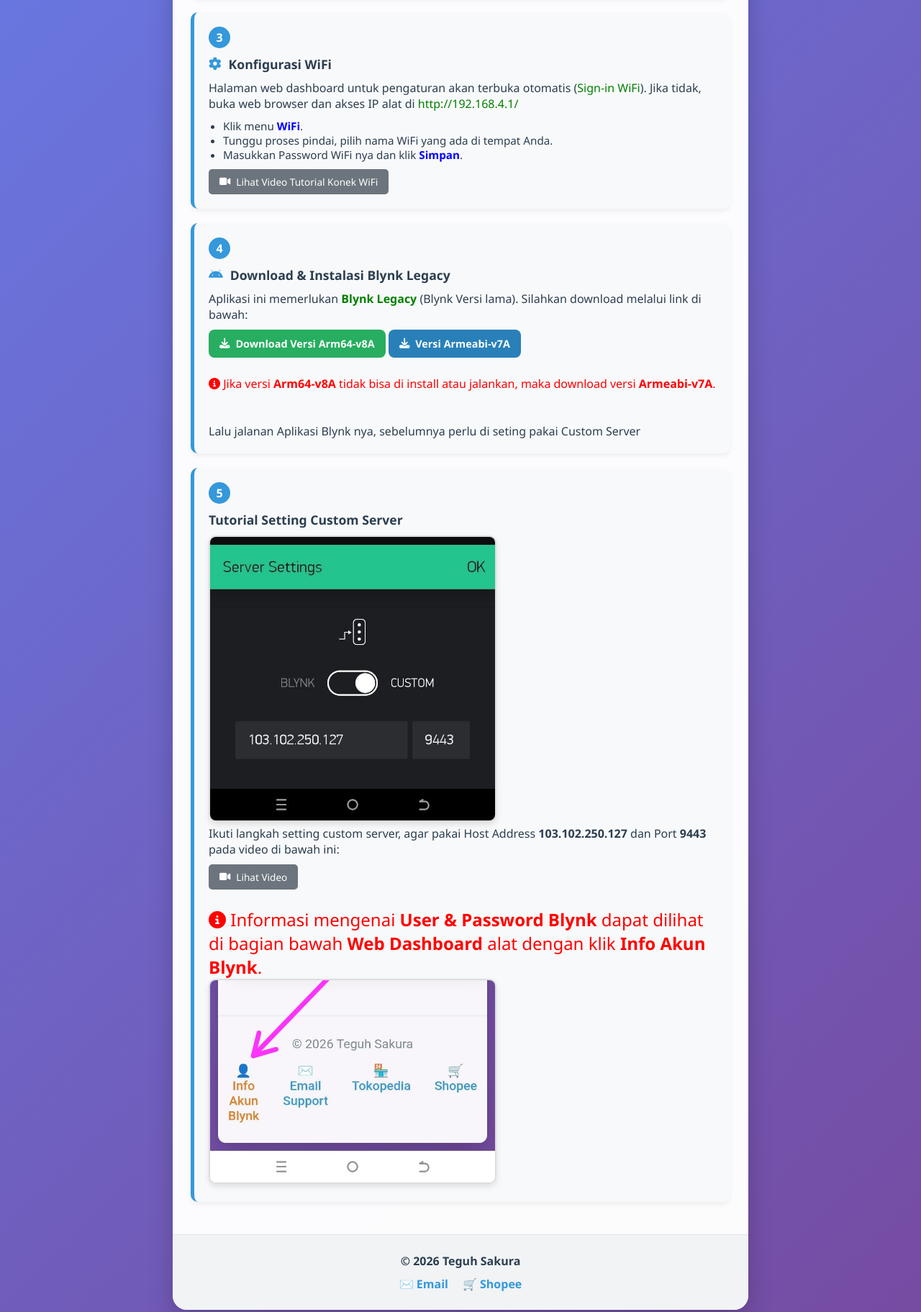
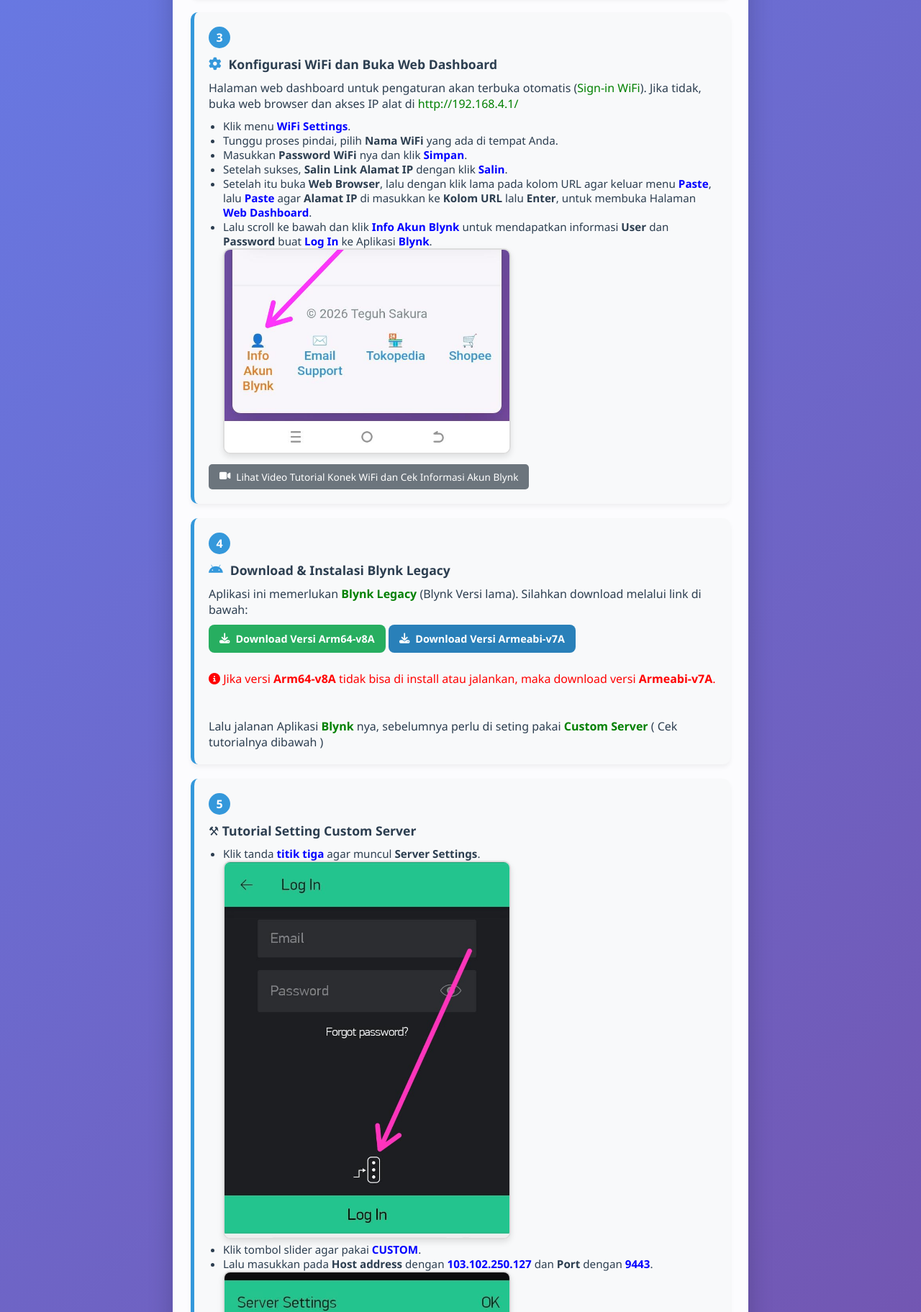
Before and after one commit to teguhsakura/petunjuk, a plain HTML site: page index.html in a window 1280 px wide. Shown: the part 551-2374 px from the top of the page at 72% size. Drawn offline with Linux system fonts and the light colour scheme.

Commit message:
Update index.html
Penambahan informasi agar lebih jelas

```diff
--- a/index.html
+++ b/index.html
@@ -206,15 +206,21 @@
 
         <div class="step-card">
             <div class="step-number">3</div>
-            <div class="step-title"><i class="fas fa-cog"></i> Konfigurasi WiFi</div>
+            <div class="step-title"><i class="fas fa-cog"></i> Konfigurasi WiFi dan Buka Web Dashboard</div>
             <p>Halaman web dashboard untuk pengaturan akan terbuka otomatis (<font color='green'>Sign-in WiFi</font>). Jika tidak, buka web browser dan akses IP alat di <font color='green'>http://192.168.4.1/</font> </p>
             <ul style="margin-left: 20px; margin-top: 10px; font-size: 0.95rem;">
-                <li>Klik menu <font color='blue'><b>WiFi</b></font>.</li>
-                <li>Tunggu proses pindai, pilih nama WiFi yang ada di tempat Anda.</li>
-                <li>Masukkan  Password WiFi  nya dan klik <font color='blue'><b>Simpan</b></font>.</li>
+                <li>Klik menu <font color='blue'><b>WiFi Settings</b></font>.</li>
+                <li>Tunggu proses pindai, pilih <b>Nama WiFi</b> yang ada di tempat Anda.</li>
+                <li>Masukkan  <b>Password WiFi</b>  nya dan klik <font color='blue'><b>Simpan</b></font>.</li>
+                <li>Setelah sukses, <b>Salin Link Alamat IP</b> dengan klik <font color='blue'><b>Salin</b></font>.</li>
+                <li>Setelah itu buka <b>Web Browser</b>, lalu dengan klik lama pada kolom URL agar keluar menu <font color='blue'><b>Paste</b></font>, lalu <font color='blue'><b>Paste</b></font> agar <b>Alamat IP</b> di masukkan ke <b>Kolom URL</b> lalu <b>Enter</b>, untuk membuka Halaman <font color='blue'><b>Web Dashboard</b></font>.</li>
+                <li>Lalu scroll ke bawah dan klik <font color='blue'><b>Info Akun Blynk</b></font> untuk mendapatkan informasi <b>User</b> dan <b>Password</b> buat <font color='blue'><b>Log In</b></font> ke Aplikasi <font color='blue'><b>Blynk</b></font>.</li>
+            <img src="https://raw.githubusercontent.com/teguhsakura/petunjuk/main/Screenshot%20info%20akun%20blynk.jpeg"
+         alt="Info Akun Blynk"
+         style="width: 100%; max-width: 400px; border-radius: 10px; border: 2px solid #ddd; box-shadow: 0 4px 8px rgba(0,0,0,0.1);">
             </ul>
             <button class="btn-video" onclick="toggleVideo('vid3')">
-                    <i class="fas fa-video"></i> Lihat Video Tutorial Konek WiFi
+                    <i class="fas fa-video"></i> Lihat Video Tutorial Konek WiFi dan Cek Informasi Akun Blynk
                 </button>
 
                 <div id="vid3" class="video-wrapper">
@@ -233,23 +239,33 @@
                 <i class="fas fa-download"></i> Download Versi Arm64-v8A
             </a>
             <a href="https://github.com/teguhsakura/petunjuk/releases/download/android_apps/blynk_legacy_2.27.34_armeabi-v7a.apk" target="_blank" class="btn-download alt">
-                <i class="fas fa-download"></i> Versi Armeabi-v7A
+                <i class="fas fa-download"></i> Download Versi Armeabi-v7A
             </a>
             <p style="margin-top: 25px; font-size: 1.0rem; color: red;">
                 <i class="fas fa-info-circle"></i> Jika versi <b>Arm64-v8A</b> tidak bisa di install atau jalankan, maka download versi <b>Armeabi-v7A</b>.
             </p>
             <br><br>
-            <p>Lalu jalanan Aplikasi Blynk nya, sebelumnya perlu di seting pakai Custom Server</p>
+            <p>Lalu jalanan Aplikasi <font color='green'><b>Blynk</b></font> nya, sebelumnya perlu di seting pakai <font color='green'><b>Custom Server</b></font> ( Cek tutorialnya dibawah )</p>
 
         </div>
 
         <div class="step-card">
             <div class="step-number">5</div>
-            <div class="step-title">Tutorial Setting Custom Server</div>
-            <img src="https://raw.githubusercontent.com/teguhsakura/petunjuk/main/Crop%20setingan%20custom%20server.jpeg"
-         alt="Info Akun Blynk"
+            <div class="step-title">⚒ Tutorial Setting Custom Server</div>
+            <ul style="margin-left: 20px; margin-top: 10px; font-size: 0.95rem;">
+                <li>Klik tanda <font color='blue'><b>titik tiga</b></font> agar muncul <b>Server Settings</b>.</li>
+                <img src="https://raw.githubusercontent.com/teguhsakura/petunjuk/main/Cara%20seting%20custom%20server%20klik%20tanda%20panah.jpeg"
+         alt="Custom Server Blynk klik tanda Panah"
          style="width: 100%; max-width: 400px; border-radius: 10px; border: 2px solid #ddd; box-shadow: 0 4px 8px rgba(0,0,0,0.1);">
-            <p>Ikuti langkah setting custom server, agar pakai Host Address <b>103.102.250.127</b> dan Port <b>9443</b> pada video di bawah ini:</p>
+                <li>Klik tombol slider agar pakai <font color='blue'><b>CUSTOM</b></font>.</li>
+                <li>Lalu masukkan pada <b>Host address</b> dengan <font color='blue'><b>103.102.250.127</b></font> dan <b>Port</b> dengan <font color='blue'><b>9443</b></font>.</li>
+                <img src="https://raw.githubusercontent.com/teguhsakura/petunjuk/main/Crop%20setingan%20custom%20server.jpeg"
+         alt="Custom Server Blynk ke Kantor Kominfo Kota Serang"
+         style="width: 100%; max-width: 400px; border-radius: 10px; border: 2px solid #ddd; box-shadow: 0 4px 8px rgba(0,0,0,0.1);">
+                <li>Setelah itu klik <font color='blue'><b>OK</b></font>.</li>
+                <li>Lalu masukkan <b>User</b> dan <b>Password</b> lalu klik <font color='blue'><b>Log In</b></font>.</li>
+            </ul><br>
+            <p><i class="fas fa-info-circle"></i> Jika belum paham, bisa ikuti langkah setting custom server pada video di bawah ini:</p>
         <button class="btn-video" onclick="toggleVideo('vid5')">
            <i class="fas fa-video"></i> Lihat Video
         </button>
```
